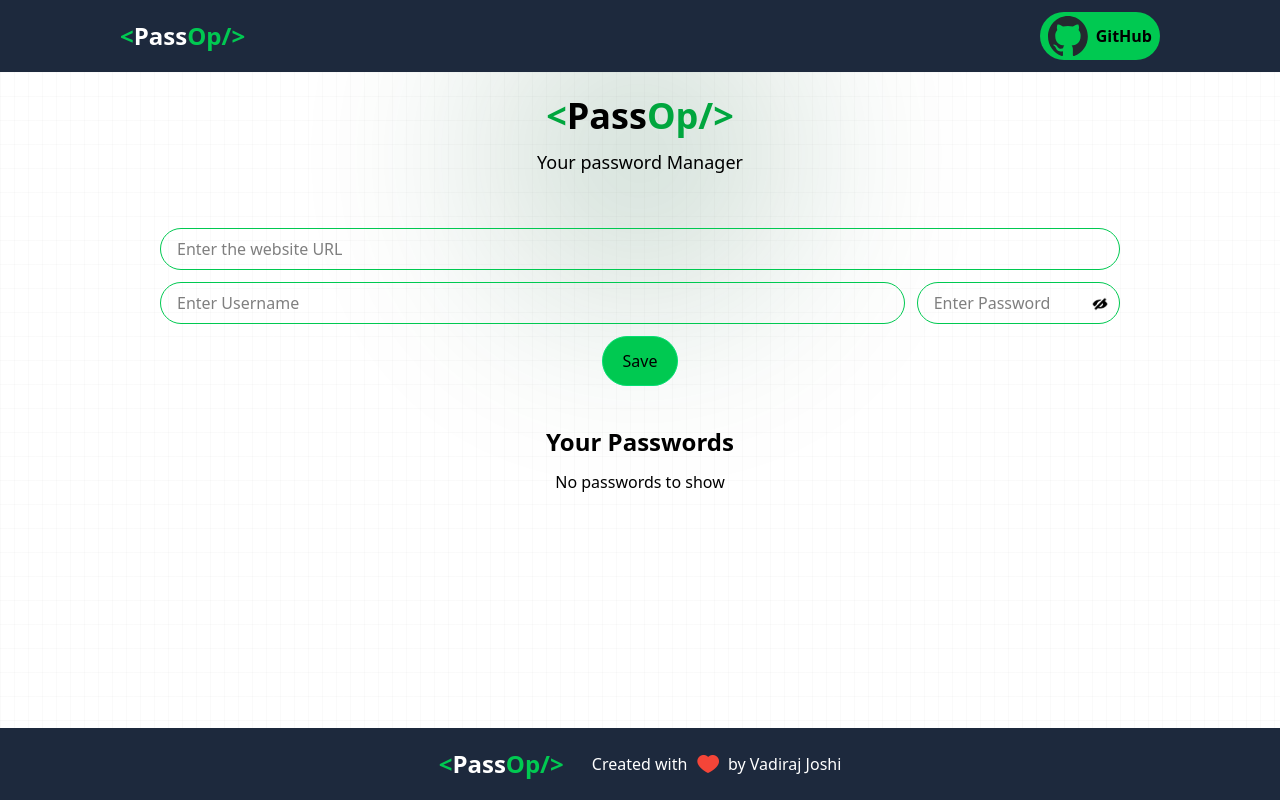
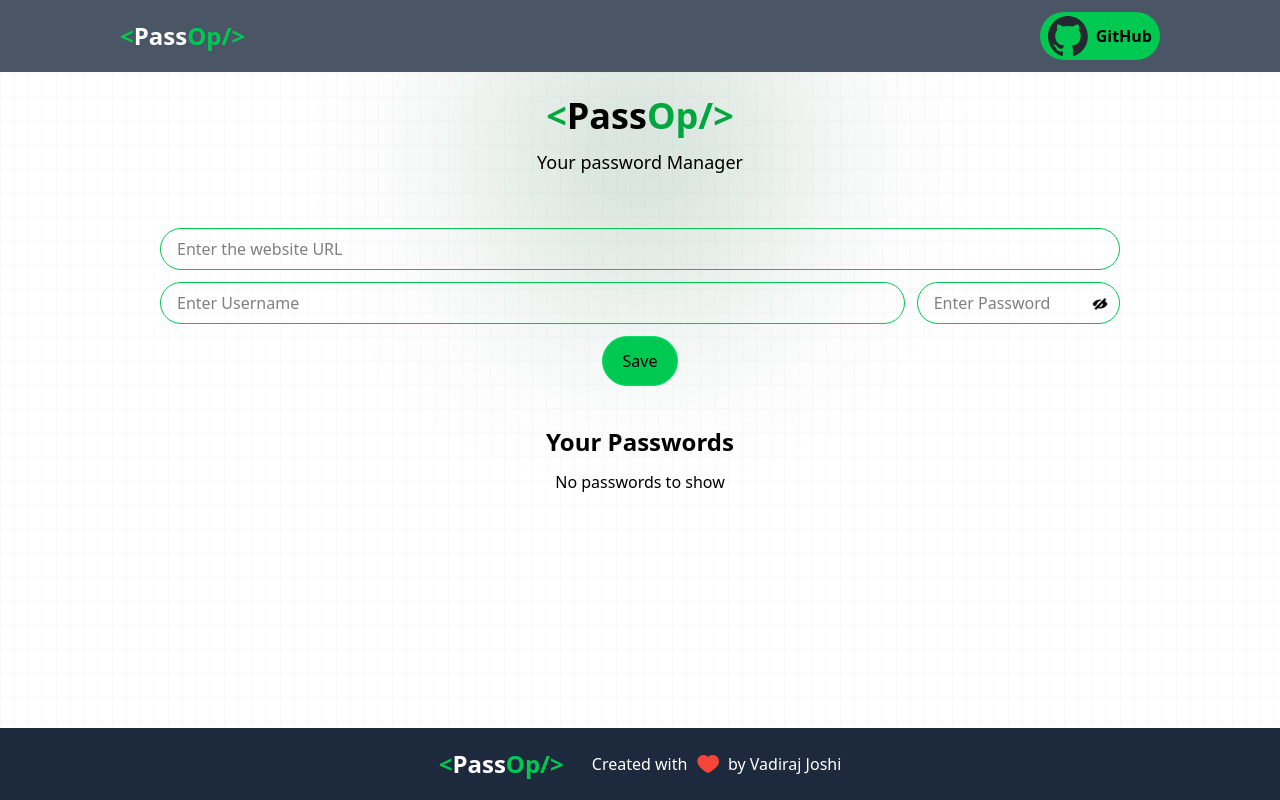
Before and after one commit to vadiraj-22/passop, a React (Vite) app: page / in a window 1280 px wide. Built offline with nearby package versions, Linux system fonts and the light colour scheme; some icons are missing.

Commit message:
Navbar Bg color changed

```diff
--- a/src/components/Navbar.jsx
+++ b/src/components/Navbar.jsx
@@ -1,7 +1,7 @@
 
 const Navbar = () => {
     return (
-        <nav className=' bg-slate-800 flex h-18 items-center fixed w-full z-10 '>
+        <nav className='  bg-gray-600  flex h-18 items-center fixed w-full z-10 '>
             <div className="mycontainer md:px-30 px-5 flex justify-between   items-center ">
                 <div className=' logo font-bold text-2xl text-white flex items-center'>
                     <span className='text-green-500'>&lt;</span>
```
